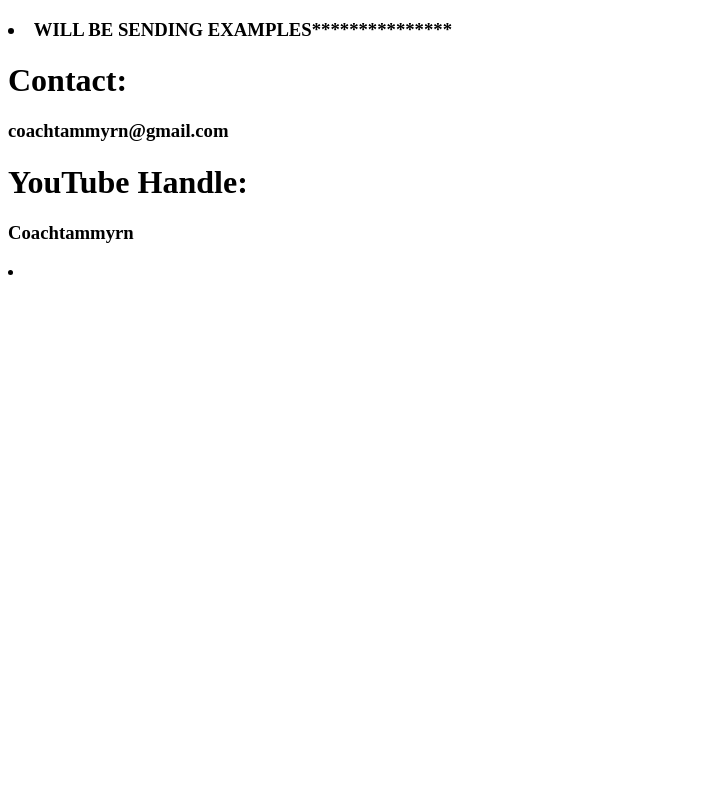
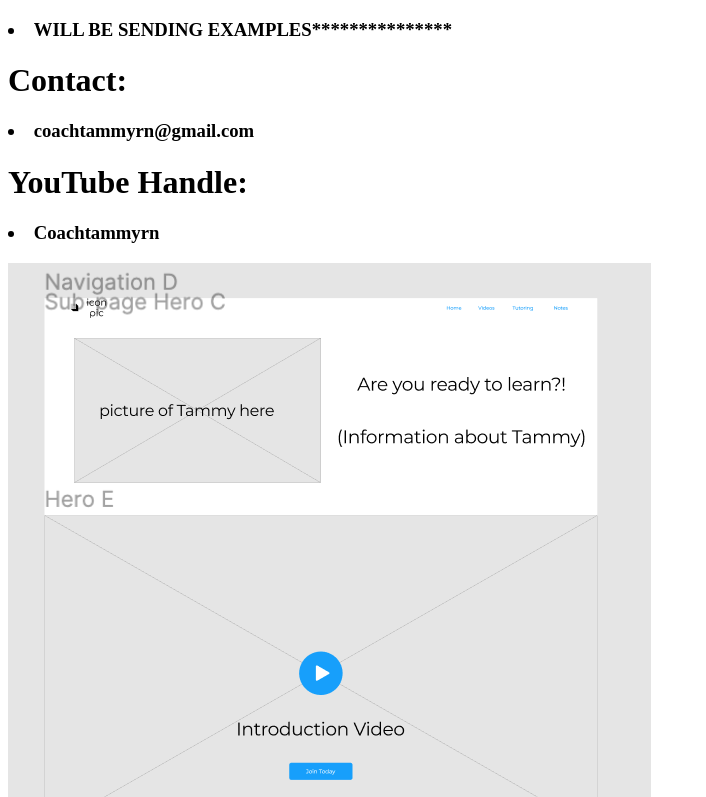
Before and after one commit to JesslynBjork/pwp-jesslyn, a plain HTML site: page public_html/documentation/milestone-2.html in a window 1280 px wide. Shown: the part 723-1520 px from the top of the page, without its empty margins (0-706 px from the left). Before the commit the page ends 1012 px from the top, so only its background shows below. Drawn offline with Linux system fonts and the light colour scheme.

Commit message:
added pics

```diff
--- a/public_html/documentation/milestone-2.html
+++ b/public_html/documentation/milestone-2.html
@@ -23,8 +23,9 @@
     <li>WILL BE SENDING EXAMPLES***************</h3></li>
 
 <h1>Contact:</h1>
-<h3>coachtammyrn@gmail.com</h3>
+<h3><li>coachtammyrn@gmail.com</li></h3>
 
 <h1>YouTube Handle:</h1>
-<h3>Coachtammyrn</h3>
-    <li></li>
+<h3><li>Coachtammyrn</li></h3>
+
+<img src="../../Screen Shot 2021-10-27 at 4.35.21 PM.png" height="1181" width="643"/>
```
